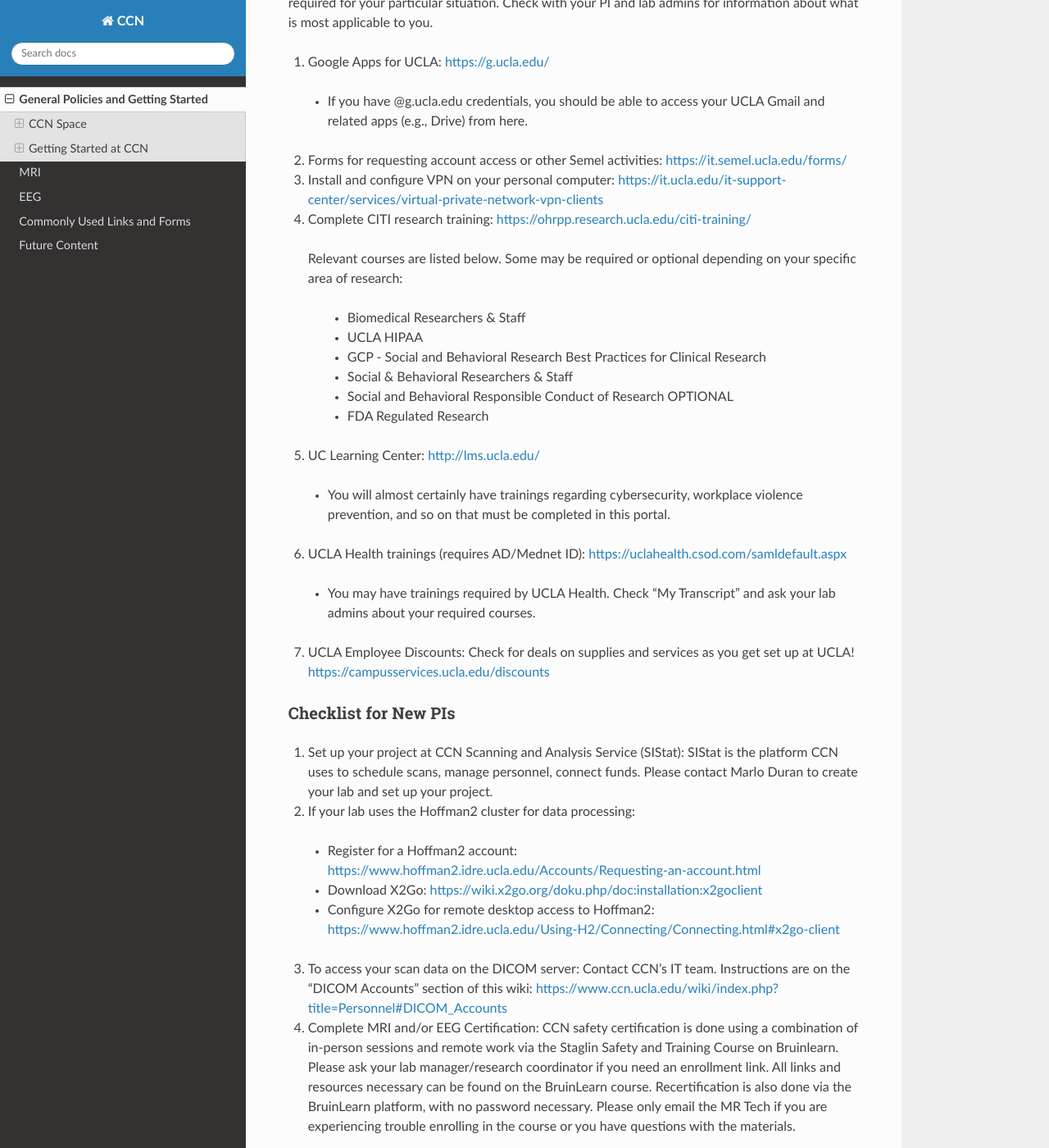
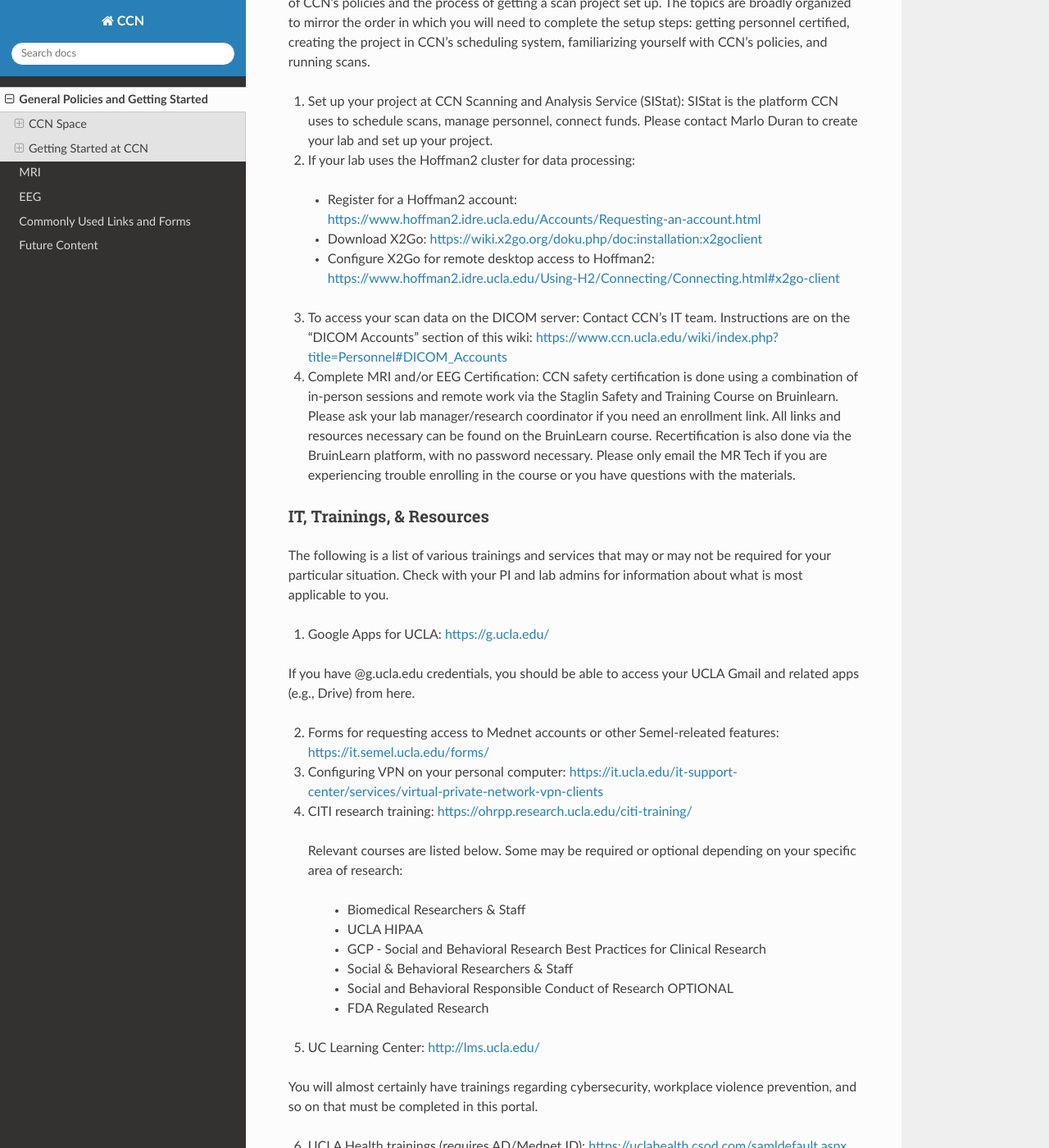
Before and after one commit to CCN-Support/CCN_Wiki, a Sphinx documentation site: the page built from docs/source/generalpolicies.rst, in a window 1280 px wide and 1400 px high, scrolled down 3828 px. Shown: the whole window at 82% size. Built offline with Sphinx 7.4.7 and the Read the Docs theme 3.1.0, drawn with Linux system fonts in a browser that asks for light colours; some of the changed lines change nothing that is shown; some of the changed text lies outside the part shown.

Commit message:
Update generalpolicies.rst

```diff
--- a/docs/source/generalpolicies.rst
+++ b/docs/source/generalpolicies.rst
@@ -95,18 +95,34 @@
 Getting Started at CCN
 ----------------------
 
+
+Checklist for New PIs
+^^^^^^^^^^^^^^^^^^^^^
+
+Clicking on MRI on the left-hand sidebar and reading through the sub-sections will give you an idea of CCN's policies and the process of getting a scan project set up. The topics are broadly organized to mirror the order in which you will need to complete the setup steps: getting personnel certified, creating the project in CCN's scheduling system, familiarizing yourself with CCN's policies, and running scans.
+
+1. Set up your project at CCN Scanning and Analysis Service (SIStat): SIStat is the platform CCN uses to schedule scans, manage personnel, connect funds. Please contact Marlo Duran to create your lab and set up your project.
+2. If your lab uses the Hoffman2 cluster for data processing:
+
+  - Register for a Hoffman2 account: https://www.hoffman2.idre.ucla.edu/Accounts/Requesting-an-account.html
+  - Download X2Go: https://wiki.x2go.org/doku.php/doc:installation:x2goclient
+  - Configure X2Go for remote desktop access to Hoffman2: https://www.hoffman2.idre.ucla.edu/Using-H2/Connecting/Connecting.html#x2go-client
+3. To access your scan data on the DICOM server: Contact CCN's IT team. Instructions are on the "DICOM Accounts" section of this wiki: https://www.ccn.ucla.edu/wiki/index.php?title=Personnel#DICOM_Accounts
+4. Complete MRI and/or EEG Certification: CCN safety certification is done using a combination of in-person sessions and remote work via the Staglin Safety and Training Course on Bruinlearn. Please ask your lab manager/research coordinator if you need an enrollment link. All links and resources necessary can be found on the BruinLearn course. Recertification is also done via the BruinLearn platform, with no password necessary. Please only email the MR Tech if you are experiencing trouble enrolling in the course or you have questions with the materials.
+
+
 IT, Trainings, & Resources
 ^^^^^^^^^^^^^^^^^^^^^^^^^^
 
-The following is a collection of portals for various trainings and services that may or may not be required for your particular situation. Check with your PI and lab admins for information about what is most applicable to you.
+The following is a list of various trainings and services that may or may not be required for your particular situation. Check with your PI and lab admins for information about what is most applicable to you.
 
 1. Google Apps for UCLA: https://g.ucla.edu/
 
-  - If you have @g.ucla.edu credentials, you should be able to access your UCLA Gmail and related apps (e.g., Drive) from here.
+If you have @g.ucla.edu credentials, you should be able to access your UCLA Gmail and related apps (e.g., Drive) from here.
 
-2. Forms for requesting account access or other Semel activities: https://it.semel.ucla.edu/forms/
-3. Install and configure VPN on your personal computer: https://it.ucla.edu/it-support-center/services/virtual-private-network-vpn-clients
-4. Complete CITI research training: https://ohrpp.research.ucla.edu/citi-training/
+2. Forms for requesting access to Mednet accounts or other Semel-releated features: https://it.semel.ucla.edu/forms/
+3. Configuring VPN on your personal computer: https://it.ucla.edu/it-support-center/services/virtual-private-network-vpn-clients
+4. CITI research training: https://ohrpp.research.ucla.edu/citi-training/
   Relevant courses are listed below. Some may be required or optional depending on your specific area of research:
 
     - Biomedical Researchers & Staff
@@ -118,26 +134,14 @@
 
 5. UC Learning Center: http://lms.ucla.edu/
 
-  - You will almost certainly have trainings regarding cybersecurity, workplace violence prevention, and so on that must be completed in this portal.
+You will almost certainly have trainings regarding cybersecurity, workplace violence prevention, and so on that must be completed in this portal.
 
 6. UCLA Health trainings (requires AD/Mednet ID): https://uclahealth.csod.com/samldefault.aspx
 
-  - You may have trainings required by UCLA Health. Check "My Transcript" and ask your lab admins about your required courses.
+You may have trainings required by UCLA Health. Check "My Transcript" and ask your lab admins about your required courses.
 
 7. UCLA Employee Discounts: Check for deals on supplies and services as you get set up at UCLA! https://campusservices.ucla.edu/discounts
 
-
-Checklist for New PIs
-^^^^^^^^^^^^^^^^^^^^^
-
-1. Set up your project at CCN Scanning and Analysis Service (SIStat): SIStat is the platform CCN uses to schedule scans, manage personnel, connect funds. Please contact Marlo Duran to create your lab and set up your project.
-2. If your lab uses the Hoffman2 cluster for data processing:
-
-  - Register for a Hoffman2 account: https://www.hoffman2.idre.ucla.edu/Accounts/Requesting-an-account.html
-  - Download X2Go: https://wiki.x2go.org/doku.php/doc:installation:x2goclient
-  - Configure X2Go for remote desktop access to Hoffman2: https://www.hoffman2.idre.ucla.edu/Using-H2/Connecting/Connecting.html#x2go-client
-3. To access your scan data on the DICOM server: Contact CCN's IT team. Instructions are on the "DICOM Accounts" section of this wiki: https://www.ccn.ucla.edu/wiki/index.php?title=Personnel#DICOM_Accounts
-4. Complete MRI and/or EEG Certification: CCN safety certification is done using a combination of in-person sessions and remote work via the Staglin Safety and Training Course on Bruinlearn. Please ask your lab manager/research coordinator if you need an enrollment link. All links and resources necessary can be found on the BruinLearn course. Recertification is also done via the BruinLearn platform, with no password necessary. Please only email the MR Tech if you are experiencing trouble enrolling in the course or you have questions with the materials.
 
 Software Licenses
 ^^^^^^^^^^^^^^^^^
```
